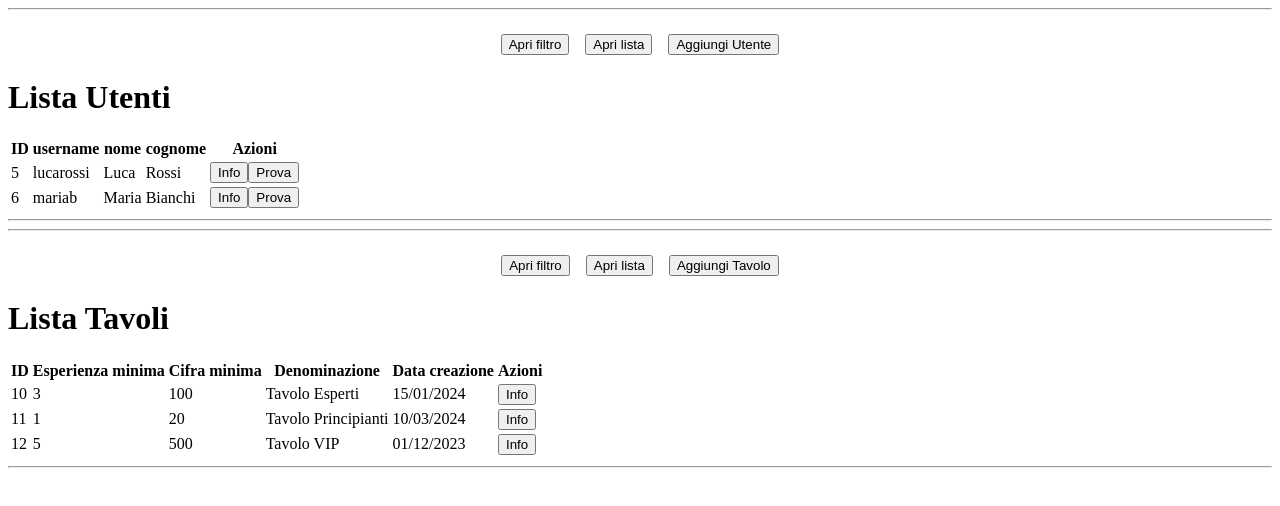
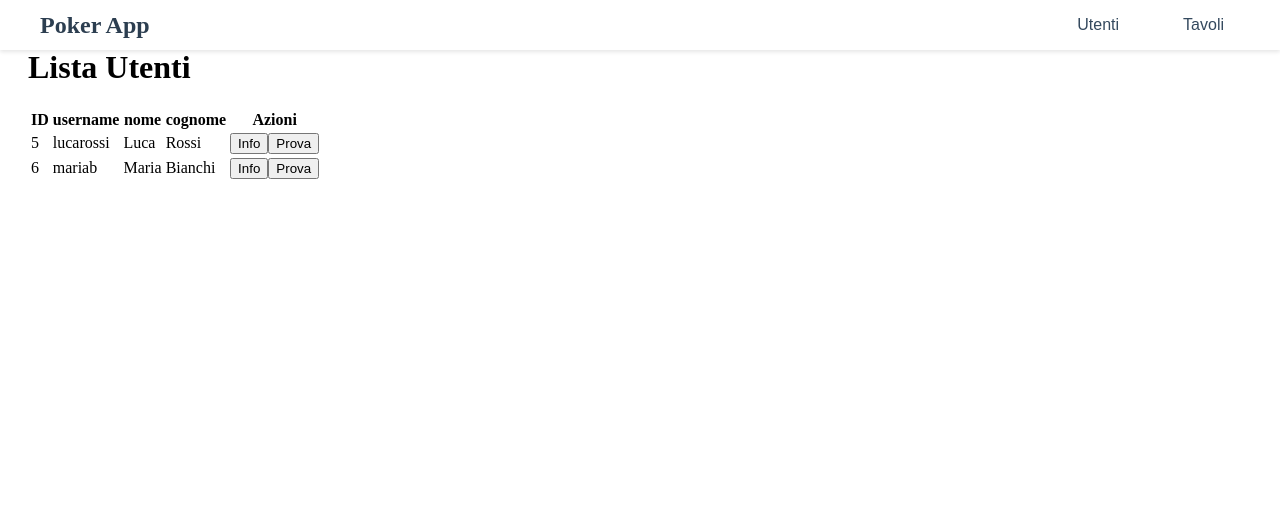
Before and after one commit to KloverDust/angular_workspace, an Angular app in the folder pokerfront/: page /utenti in a window 1280 px wide. Before the commit this address led to /. Shown: the top 506 px of the page. Built offline with nearby package versions, Linux system fonts and the light colour scheme.

Commit message:
Aggiunta navbar

```diff
--- a/pokerfront/src/app/app.component.ts
+++ b/pokerfront/src/app/app.component.ts
@@ -1,12 +1,21 @@
 import { Component } from '@angular/core';
-import { ContenitoreComponent } from "./components/contenitore/contenitore.component";
+import { RouterOutlet } from '@angular/router';
+import { NavbarComponent } from './components/navbar/navbar.component';
 
 @Component({
   selector: 'app-root',
-  imports: [ContenitoreComponent],
-  templateUrl: './app.component.html',
-  styleUrl: './app.component.scss'
+  standalone: true,
+  imports: [RouterOutlet, NavbarComponent],
+  template: `
+    <app-navbar></app-navbar>
+    <div class="container">
+      <router-outlet></router-outlet>
+    </div>
+  `,
+  styles: [`
+    .container {
+      padding: 20px;
+    }
+  `]
 })
-export class AppComponent {
-  title = 'pokerfront';
-}
+export class AppComponent {}
--- a/pokerfront/src/app/app.routes.ts
+++ b/pokerfront/src/app/app.routes.ts
@@ -1,3 +1,15 @@
 import { Routes } from '@angular/router';
+import { UtenteListaComponent } from './components/utente/utente-lista/utente-lista.component';
+import { TavoloListaComponent } from './components/tavolo/tavolo-lista/tavolo-lista.component';
+import { UtenteAggiungiComponent } from './components/utente/utente-aggiungi/utente-aggiungi.component';
+import { TavoloAggiungiComponent } from './components/tavolo/tavolo-aggiungi/tavolo-aggiungi.component';
 
-export const routes: Routes = [];
+export const routes: Routes = [
+  { path: '', redirectTo: '/utenti', pathMatch: 'full' },
+  { path: 'utenti', component: UtenteListaComponent },
+  { path: 'utenti/nuovo', component: UtenteAggiungiComponent },
+  { path: 'utenti/modifica/:id', component: UtenteAggiungiComponent },
+  { path: 'tavoli', component: TavoloListaComponent },
+  { path: 'tavoli/nuovo', component: TavoloAggiungiComponent },
+  { path: 'tavoli/modifica/:id', component: TavoloAggiungiComponent },
+];
--- /dev/null
+++ b/pokerfront/src/app/components/navbar/navbar.component.html
@@ -0,0 +1,23 @@
+<nav class="navbar">
+    <div class="navbar-container">
+      <div class="brand">Poker App</div>
+
+      <div class="nav-items">
+        <div class="nav-item" (mouseenter)="showDropdown('utenti')" (mouseleave)="hideDropdown('utenti')">
+          <button class="nav-link">Utenti</button>
+          <div class="dropdown-menu" [class.show]="activeDropdown === 'utenti'">
+            <a [routerLink]="['/utenti']" routerLinkActive="active" class="dropdown-item">Lista Utenti</a>
+            <a [routerLink]="['/utenti/nuovo']" routerLinkActive="active" class="dropdown-item">Nuovo Utente</a>
+          </div>
+        </div>
+
+        <div class="nav-item" (mouseenter)="showDropdown('tavoli')" (mouseleave)="hideDropdown('tavoli')">
+          <button class="nav-link">Tavoli</button>
+          <div class="dropdown-menu" [class.show]="activeDropdown === 'tavoli'">
+            <a [routerLink]="['/tavoli']" routerLinkActive="active" class="dropdown-item">Lista Tavoli</a>
+            <a [routerLink]="['/tavoli/nuovo']" routerLinkActive="active" class="dropdown-item">Nuovo Tavolo</a>
+          </div>
+        </div>
+      </div>
+    </div>
+  </nav>
--- /dev/null
+++ b/pokerfront/src/app/components/navbar/navbar.component.scss
@@ -0,0 +1,94 @@
+.navbar {
+    background-color: #ffffff;
+    box-shadow: 0 2px 4px rgba(0,0,0,0.1);
+    padding: 0.5rem 1rem;
+    position: fixed;
+    top: 0;
+    left: 0;
+    right: 0;
+    z-index: 1000;
+  }
+
+  .navbar-container {
+    max-width: 1200px;
+    margin: 0 auto;
+    display: flex;
+    justify-content: space-between;
+    align-items: center;
+  }
+
+  .brand {
+    font-size: 1.5rem;
+    font-weight: bold;
+    color: #2c3e50;
+  }
+
+  .nav-items {
+    display: flex;
+    gap: 2rem;
+    align-items: center;
+  }
+
+  .nav-item {
+    position: relative;
+  }
+
+  .nav-link {
+    background: none;
+    border: none;
+    font-size: 1rem;
+    color: #34495e;
+    cursor: pointer;
+    padding: 0.5rem 1rem;
+    font-weight: 500;
+    transition: color 0.3s ease;
+  }
+
+  .nav-link:hover {
+    color: #3498db;
+  }
+
+  .dropdown-menu {
+    display: none;
+    position: absolute;
+    top: 100%;
+    left: 0;
+    min-width: 200px;
+    background-color: white;
+    border-radius: 4px;
+    box-shadow: 0 2px 10px rgba(0,0,0,0.1);
+    padding: 0.5rem 0;
+  }
+
+  .dropdown-menu.show {
+    display: block;
+  }
+
+  .dropdown-item {
+    display: block;
+    padding: 0.5rem 1rem;
+    color: #34495e;
+    text-decoration: none;
+    transition: background-color 0.3s ease;
+  }
+
+  .dropdown-item:hover {
+    background-color: #f8f9fa;
+    color: #3498db;
+  }
+
+  .dropdown-item.active {
+    background-color: #e9ecef;
+    color: #2c3e50;
+  }
+
+  @media (max-width: 768px) {
+    .nav-items {
+      gap: 1rem;
+    }
+
+    .dropdown-menu {
+      left: auto;
+      right: 0;
+    }
+  }
--- /dev/null
+++ b/pokerfront/src/app/components/navbar/navbar.component.ts
@@ -0,0 +1,25 @@
+import { Component } from '@angular/core';
+import { CommonModule } from '@angular/common';
+import { RouterLink, RouterLinkActive } from '@angular/router';
+
+@Component({
+  selector: 'app-navbar',
+  standalone: true,
+  imports: [CommonModule, RouterLink, RouterLinkActive],
+  templateUrl: './navbar.component.html',
+  styleUrls: ['./navbar.component.scss']
+})
+
+export class NavbarComponent {
+  activeDropdown: string | null = null;
+
+  showDropdown(menu: string): void {
+    this.activeDropdown = menu;
+  }
+
+  hideDropdown(menu: string): void {
+    if (this.activeDropdown === menu) {
+      this.activeDropdown = null;
+    }
+  }
+}
```
